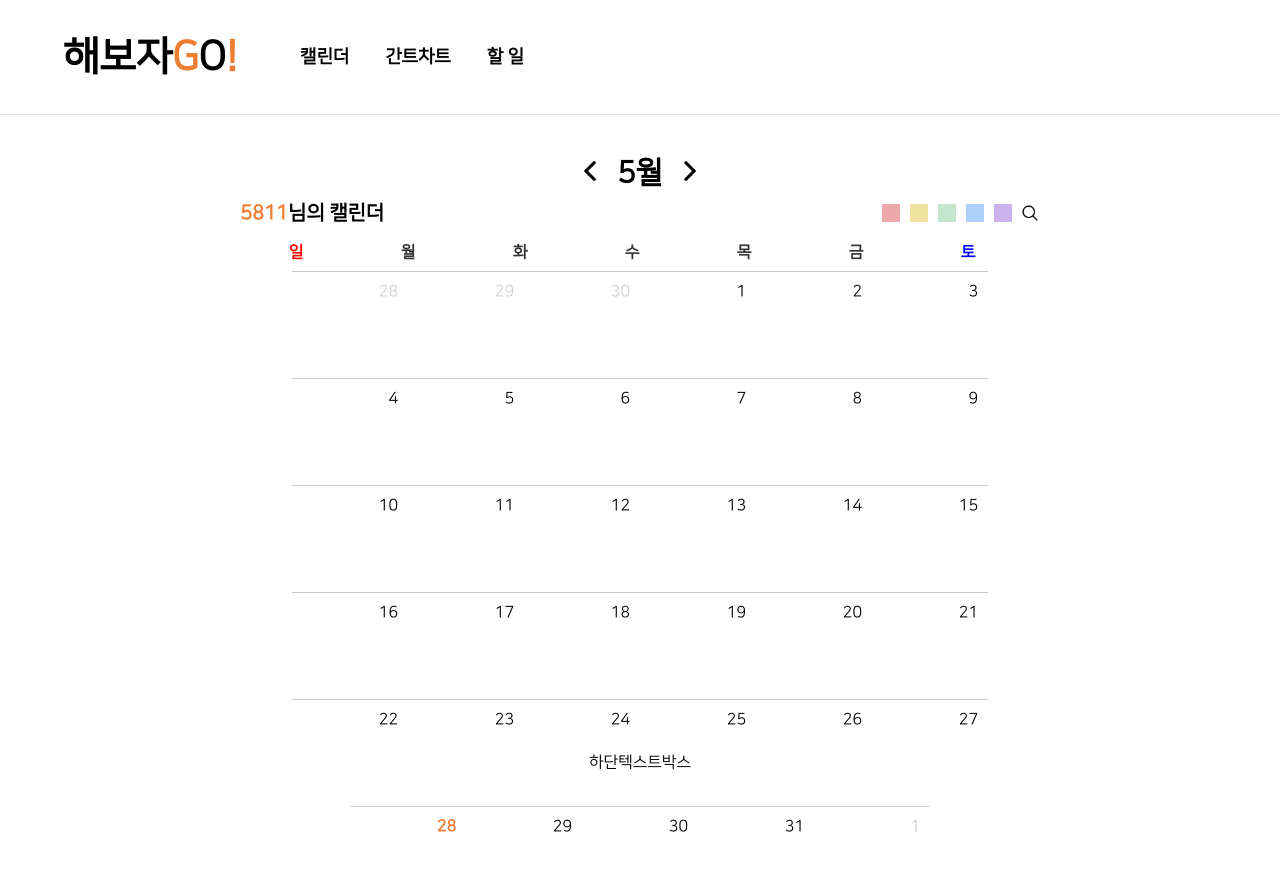
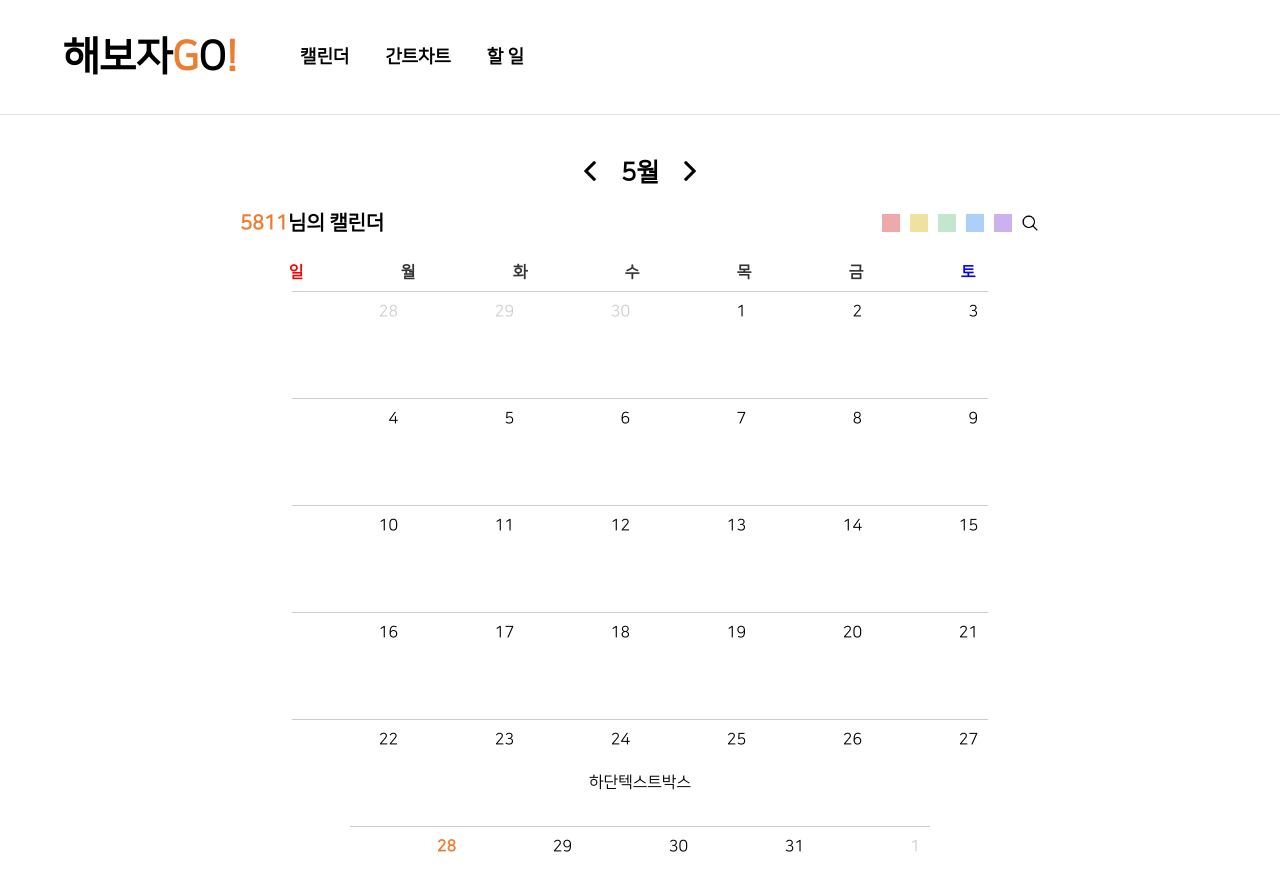
Before and after one commit to zzannorita/LetsDoIt, a React (Create React App) app in the folder front/: page / in a window 1280 px wide. Shown: the top 890 px of the page. Built offline with nearby package versions, Linux system fonts and the light colour scheme.

Commit message:
Design: 캘린더 topBox에 마진 적용

```diff
--- a/front/src/components/component/Calender.module.css
+++ b/front/src/components/component/Calender.module.css
@@ -26,7 +26,7 @@
 }
 
 .month {
-  font-size: 30px;
+  font-size: 25px;
   font-weight: bold;
 }
 
@@ -36,6 +36,7 @@
   justify-content: space-between;
   align-items: center;
   height: 5vh;
+  margin: 10px 0;
 }
 
 .nameBox {
```
